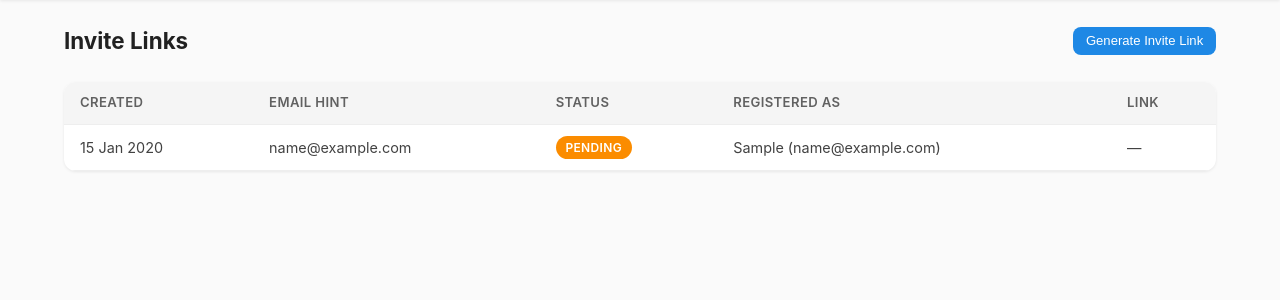
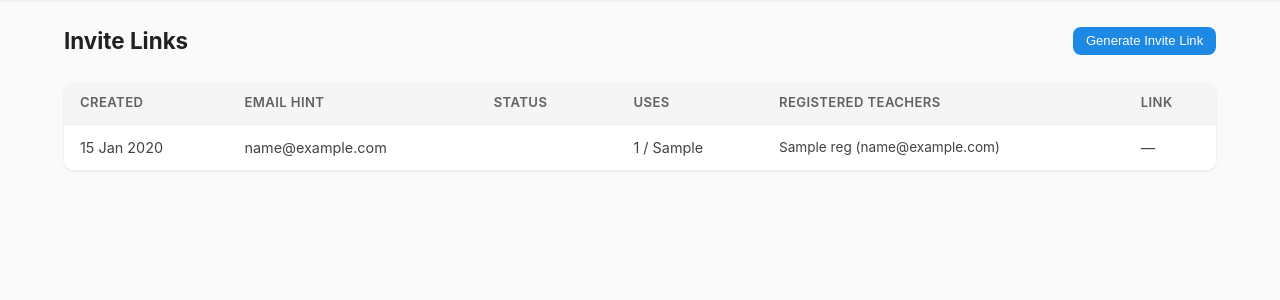
Before and after one commit to twahidin/ctss-interactive-hub, a FastAPI app: template templates/admin_invites.html in a window 1280 px wide. Shown: the part 56-356 px from the top of the page. Run offline with FastAPI, Linux system fonts and the light colour scheme; the template is opened without the code that fills it: most values are stand-ins (such as "Sample title", 1, 10 or a date in 2020); parts of the project's set-up code (start-up, migrations or seed data) failed here and were passed over; some libraries are stand-ins or nearby versions.

Commit message:
Allow invite links to be used by up to 10 teachers
Replace single-use invite model (used/used_by) with multi-use
system (max_uses/use_count/registrations array). Admin invites
page now shows usage count and lists all registered teachers.

Co-Authored-By: Claude Opus 4.6 <noreply@anthropic.com>

```diff
--- a/main.py
+++ b/main.py
@@ -425,8 +425,8 @@ async def invite_registration_page(request: Request, token: str):
     invite = await db.invites.find_one({"token": token})
     if not invite:
         raise HTTPException(status_code=404, detail="Invalid invite link")
-    if invite.get("used"):
-        raise HTTPException(status_code=410, detail="This invite has already been used")
+    if invite.get("use_count", 0) >= invite.get("max_uses", 10):
+        raise HTTPException(status_code=410, detail="This invite link has reached its maximum number of registrations")
     if invite.get("expires_at") and invite["expires_at"].replace(tzinfo=None) < datetime.now(timezone.utc).replace(tzinfo=None):
         raise HTTPException(status_code=410, detail="This invite has expired")
 
@@ -458,8 +458,8 @@ async def invite_register(
         raise HTTPException(status_code=403, detail="Invalid request")
 
     invite = await db.invites.find_one({"token": token})
-    if not invite or invite.get("used"):
-        raise HTTPException(status_code=410, detail="Invalid or used invite")
+    if not invite or invite.get("use_count", 0) >= invite.get("max_uses", 10):
+        raise HTTPException(status_code=410, detail="Invalid or fully used invite")
     if invite.get("expires_at") and invite["expires_at"].replace(tzinfo=None) < datetime.now(timezone.utc).replace(tzinfo=None):
         raise HTTPException(status_code=410, detail="Invite expired")
 
@@ -497,7 +497,10 @@ async def invite_register(
 
     await db.invites.update_one(
         {"token": token},
-        {"$set": {"used": True, "used_by": name, "used_by_email": email, "used_at": datetime.now(timezone.utc)}},
+        {
+            "$inc": {"use_count": 1},
+            "$push": {"registrations": {"name": name, "email": email, "registered_at": datetime.now(timezone.utc)}},
+        },
     )
 
     jwt_token = create_token({"name": name, "role": "teacher", "type": "teacher"}, TEACHER_SESSION_HOURS)
@@ -829,10 +832,9 @@ async def api_create_invite(request: Request):
         "created_at": now,
         "expires_at": now + timedelta(days=7),
         "email_hint": email_hint,
-        "used": False,
-        "used_by": None,
-        "used_by_email": None,
-        "used_at": None,
+        "max_uses": 10,
+        "use_count": 0,
+        "registrations": [],
     })
 
     return JSONResponse({"ok": True, "token": token})
--- a/templates/admin_invites.html
+++ b/templates/admin_invites.html
@@ -43,7 +43,8 @@
                 <th>Created</th>
                 <th>Email Hint</th>
                 <th>Status</th>
-                <th>Registered As</th>
+                <th>Uses</th>
+                <th>Registered Teachers</th>
                 <th>Link</th>
             </tr>
         </thead>
@@ -53,23 +54,28 @@
                 <td>{{ inv.created_at.strftime('%d %b %Y') }}</td>
                 <td>{{ inv.email_hint or '—' }}</td>
                 <td>
-                    {% if inv.used %}
-                    <span class="subject-tag" style="background:var(--success)">Used</span>
+                    {% if (inv.use_count or 0) >= (inv.max_uses or 10) %}
+                    <span class="subject-tag" style="background:var(--success)">Full</span>
                     {% elif inv.expires_at and inv.expires_at < now %}
                     <span class="subject-tag" style="background:var(--grey-500)">Expired</span>
+                    {% elif (inv.use_count or 0) > 0 %}
+                    <span class="subject-tag" style="background:var(--primary)">Active</span>
                     {% else %}
                     <span class="subject-tag" style="background:var(--warning)">Pending</span>
                     {% endif %}
                 </td>
+                <td>{{ inv.use_count or 0 }} / {{ inv.max_uses or 10 }}</td>
                 <td>
-                    {% if inv.used_by %}
-                    {{ inv.used_by }} ({{ inv.used_by_email or '' }})
+                    {% if inv.registrations %}
+                    {% for reg in inv.registrations %}
+                    <div style="font-size:0.85rem;">{{ reg.name }} ({{ reg.email }})</div>
+                    {% endfor %}
                     {% else %}
                     —
                     {% endif %}
                 </td>
                 <td>
-                    {% if not inv.used and (not inv.expires_at or inv.expires_at >= now) %}
+                    {% if (inv.use_count or 0) < (inv.max_uses or 10) and (not inv.expires_at or inv.expires_at >= now) %}
                     <code style="font-size:0.78rem; color:var(--grey-600);">/join/{{ inv.token[:12] }}...</code>
                     {% else %}
                     —
```
